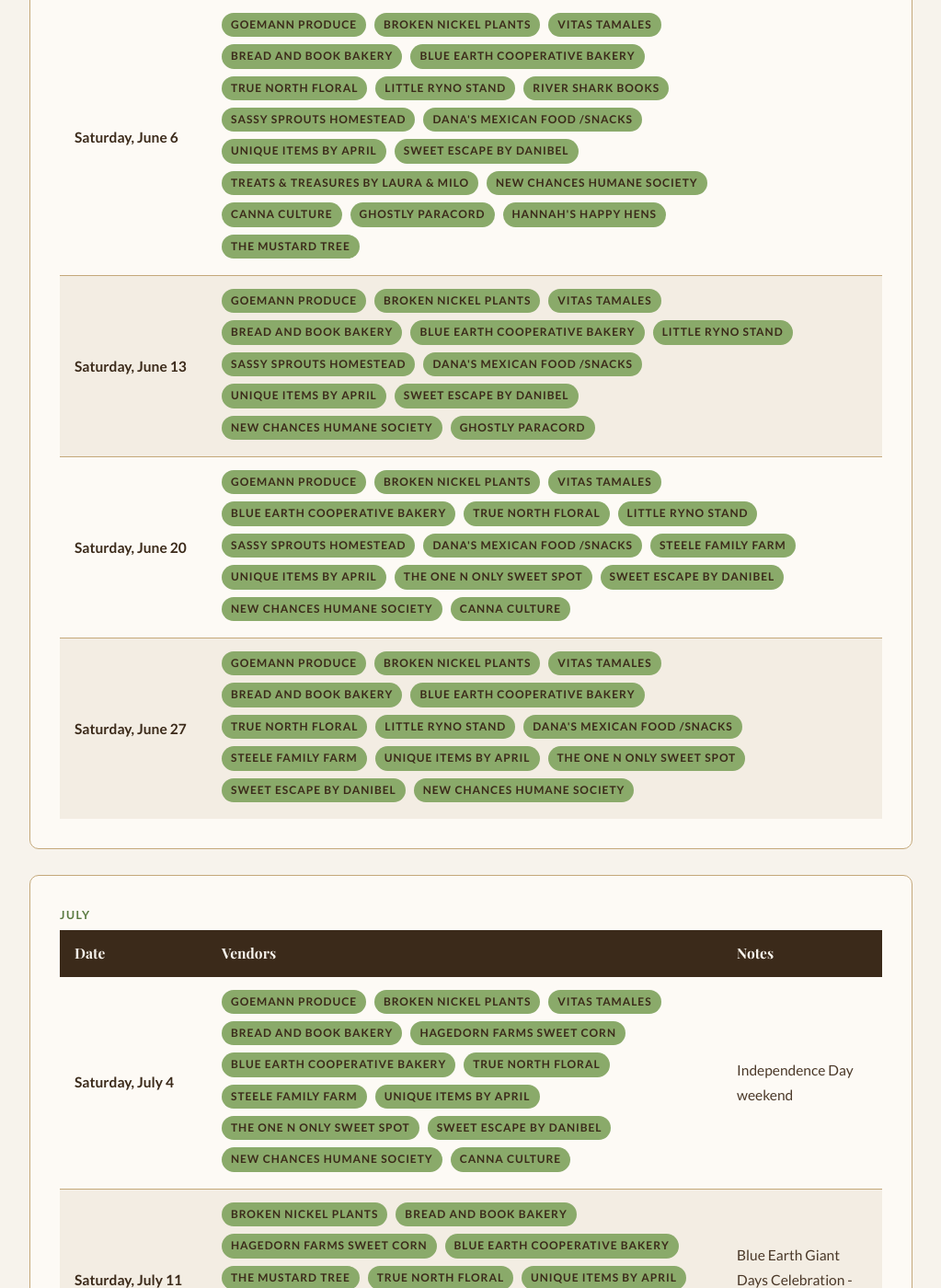
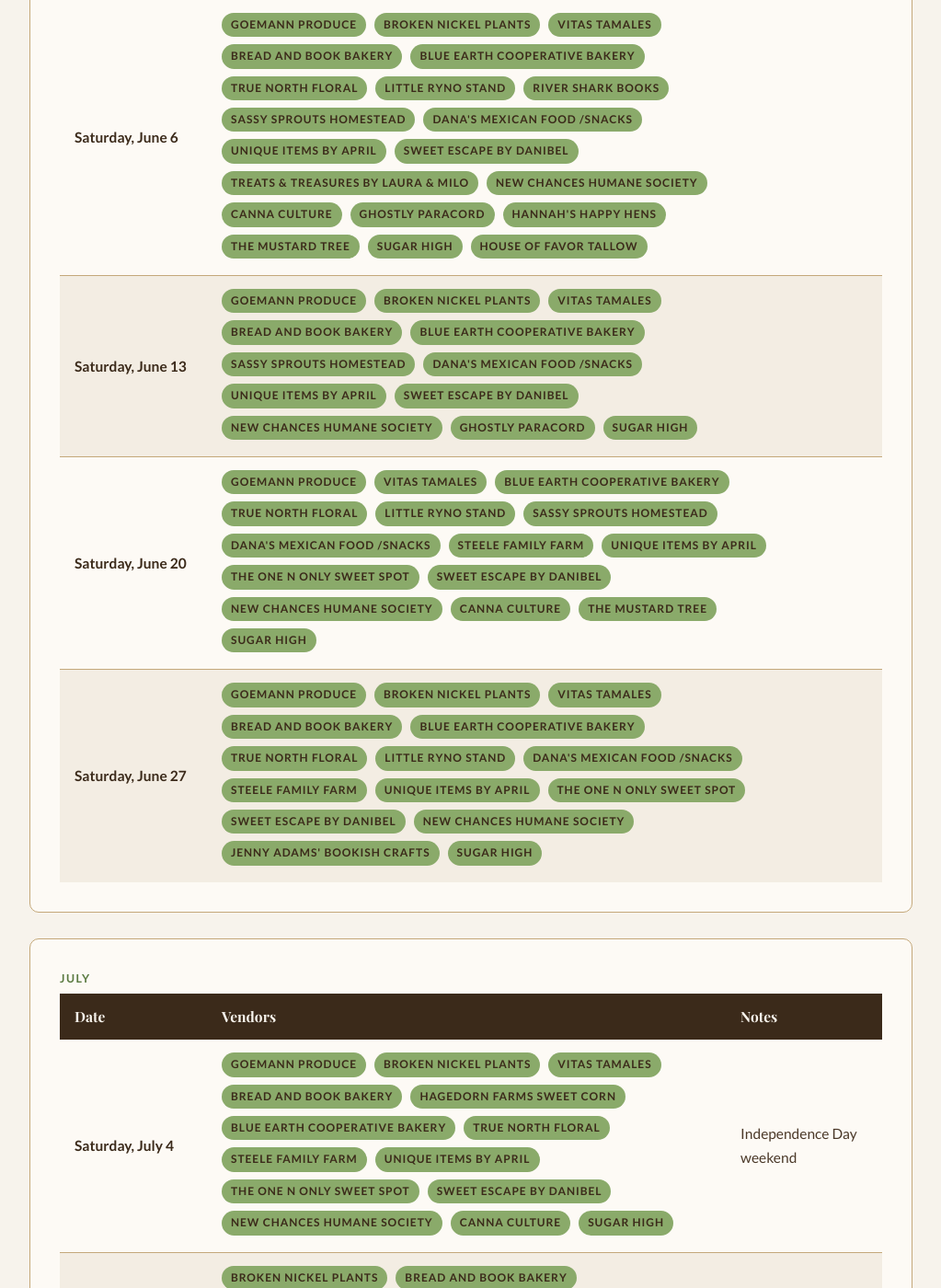
Before and after one commit to blueearthcommunitymarket/blueearthcommunitymarket.github.io, a Jekyll site: the page built from calendar/index.html, in a window 1280 px wide and 1400 px high, scrolled down 1284 px. Shown: the whole window at 92% size, without its empty margins (128-1151 px from the left). Built offline with Jekyll 4.4.1, drawn with Linux system fonts in a browser that asks for light colours; some web fonts are replaced; some of the changed text lies outside the part shown.

Commit message:
Update market calendar from May 19 SG PDF

```diff
--- a/calendar/index.html
+++ b/calendar/index.html
@@ -105,6 +105,8 @@ description: 2026 Blue Earth Community Market season schedule. Saturdays 10am-1p
                         <span class="tag">Ghostly Paracord</span>
                         <span class="tag">Hannah's Happy Hens</span>
                         <span class="tag">The Mustard Tree</span>
+                        <span class="tag">Sugar high</span>
+                        <span class="tag">House of Favor Tallow</span>
                     </td>
                     <td></td>
                 </tr>
@@ -116,13 +118,13 @@ description: 2026 Blue Earth Community Market season schedule. Saturdays 10am-1p
                         <span class="tag">Vitas Tamales</span>
                         <span class="tag">Bread and Book Bakery</span>
                         <span class="tag">Blue Earth Cooperative Bakery</span>
-                        <span class="tag">Little Ryno Stand</span>
                         <span class="tag">Sassy Sprouts Homestead</span>
                         <span class="tag">Dana's Mexican Food /Snacks</span>
                         <span class="tag">Unique Items by April</span>
                         <span class="tag">Sweet Escape by Danibel</span>
                         <span class="tag">New Chances Humane Society</span>
                         <span class="tag">Ghostly Paracord</span>
+                        <span class="tag">Sugar high</span>
                     </td>
                     <td></td>
                 </tr>
@@ -130,7 +132,6 @@ description: 2026 Blue Earth Community Market season schedule. Saturdays 10am-1p
                     <td class="market-date">Saturday, June 20</td>
                     <td>
                         <span class="tag">Goemann Produce</span>
-                        <span class="tag">Broken Nickel Plants</span>
                         <span class="tag">Vitas Tamales</span>
                         <span class="tag">Blue Earth Cooperative Bakery</span>
                         <span class="tag">True North Floral</span>
@@ -143,6 +144,8 @@ description: 2026 Blue Earth Community Market season schedule. Saturdays 10am-1p
                         <span class="tag">Sweet Escape by Danibel</span>
                         <span class="tag">New Chances Humane Society</span>
                         <span class="tag">Canna Culture</span>
+                        <span class="tag">The Mustard Tree</span>
+                        <span class="tag">Sugar high</span>
                     </td>
                     <td></td>
                 </tr>
@@ -162,6 +165,8 @@ description: 2026 Blue Earth Community Market season schedule. Saturdays 10am-1p
                         <span class="tag">The One N Only Sweet Spot</span>
                         <span class="tag">Sweet Escape by Danibel</span>
                         <span class="tag">New Chances Humane Society</span>
+                        <span class="tag">Jenny Adams' Bookish Crafts</span>
+                        <span class="tag">Sugar high</span>
                     </td>
                     <td></td>
                 </tr>
@@ -195,6 +200,7 @@ description: 2026 Blue Earth Community Market season schedule. Saturdays 10am-1p
                         <span class="tag">Sweet Escape by Danibel</span>
                         <span class="tag">New Chances Humane Society</span>
                         <span class="tag">Canna Culture</span>
+                        <span class="tag">Sugar high</span>
                     </td>
                     <td>Independence Day weekend</td>
                 </tr>
@@ -211,6 +217,7 @@ description: 2026 Blue Earth Community Market season schedule. Saturdays 10am-1p
                         <span class="tag">The One N Only Sweet Spot</span>
                         <span class="tag">Sweet Escape by Danibel</span>
                         <span class="tag">New Chances Humane Society</span>
+                        <span class="tag">Sugar high</span>
                     </td>
                     <td>Blue Earth Giant Days Celebration - details coming soon</td>
                 </tr>
@@ -230,6 +237,8 @@ description: 2026 Blue Earth Community Market season schedule. Saturdays 10am-1p
                         <span class="tag">Sweet Escape by Danibel</span>
                         <span class="tag">New Chances Humane Society</span>
                         <span class="tag">Canna Culture</span>
+                        <span class="tag">The Mustard Tree</span>
+                        <span class="tag">Sugar high</span>
                     </td>
                     <td></td>
                 </tr>
@@ -247,6 +256,7 @@ description: 2026 Blue Earth Community Market season schedule. Saturdays 10am-1p
                         <span class="tag">The One N Only Sweet Spot</span>
                         <span class="tag">Sweet Escape by Danibel</span>
                         <span class="tag">New Chances Humane Society</span>
+                        <span class="tag">Sugar high</span>
                     </td>
                     <td></td>
                 </tr>
@@ -281,6 +291,7 @@ description: 2026 Blue Earth Community Market season schedule. Saturdays 10am-1p
                         <span class="tag">Sweet Escape by Danibel</span>
                         <span class="tag">New Chances Humane Society</span>
                         <span class="tag">Canna Culture</span>
+                        <span class="tag">Sugar high</span>
                     </td>
                     <td></td>
                 </tr>
@@ -296,6 +307,7 @@ description: 2026 Blue Earth Community Market season schedule. Saturdays 10am-1p
                         <span class="tag">Unique Items by April</span>
                         <span class="tag">The One N Only Sweet Spot</span>
                         <span class="tag">Sweet Escape by Danibel</span>
+                        <span class="tag">Sugar high</span>
                     </td>
                     <td></td>
                 </tr>
@@ -310,6 +322,7 @@ description: 2026 Blue Earth Community Market season schedule. Saturdays 10am-1p
                         <span class="tag">Dana's Mexican Food /Snacks</span>
                         <span class="tag">Unique Items by April</span>
                         <span class="tag">The One N Only Sweet Spot</span>
+                        <span class="tag">Sugar high</span>
                     </td>
                     <td></td>
                 </tr>
@@ -325,6 +338,8 @@ description: 2026 Blue Earth Community Market season schedule. Saturdays 10am-1p
                         <span class="tag">Unique Items by April</span>
                         <span class="tag">The One N Only Sweet Spot</span>
                         <span class="tag">Sweet Escape by Danibel</span>
+                        <span class="tag">Jenny Adams' Bookish Crafts</span>
+                        <span class="tag">Sugar high</span>
                     </td>
                     <td></td>
                 </tr>
@@ -338,6 +353,7 @@ description: 2026 Blue Earth Community Market season schedule. Saturdays 10am-1p
                         <span class="tag">Unique Items by April</span>
                         <span class="tag">The One N Only Sweet Spot</span>
                         <span class="tag">Sweet Escape by Danibel</span>
+                        <span class="tag">Sugar high</span>
                     </td>
                     <td></td>
                 </tr>
@@ -366,6 +382,7 @@ description: 2026 Blue Earth Community Market season schedule. Saturdays 10am-1p
                         <span class="tag">Unique Items by April</span>
                         <span class="tag">The One N Only Sweet Spot</span>
                         <span class="tag">Sweet Escape by Danibel</span>
+                        <span class="tag">Sugar high</span>
                     </td>
                     <td>Labor Day weekend</td>
                 </tr>
@@ -381,6 +398,7 @@ description: 2026 Blue Earth Community Market season schedule. Saturdays 10am-1p
                         <span class="tag">The One N Only Sweet Spot</span>
                         <span class="tag">Sweet Escape by Danibel</span>
                         <span class="tag">The Mustard Tree</span>
+                        <span class="tag">Sugar high</span>
                     </td>
                     <td></td>
                 </tr>
@@ -395,6 +413,7 @@ description: 2026 Blue Earth Community Market season schedule. Saturdays 10am-1p
                         <span class="tag">Unique Items by April</span>
                         <span class="tag">The One N Only Sweet Spot</span>
                         <span class="tag">Sweet Escape by Danibel</span>
+                        <span class="tag">Sugar high</span>
                     </td>
                     <td></td>
                 </tr>
@@ -409,6 +428,7 @@ description: 2026 Blue Earth Community Market season schedule. Saturdays 10am-1p
                         <span class="tag">Unique Items by April</span>
                         <span class="tag">The One N Only Sweet Spot</span>
                         <span class="tag">Sweet Escape by Danibel</span>
+                        <span class="tag">Sugar high</span>
                     </td>
                     <td></td>
                 </tr>
@@ -436,6 +456,7 @@ description: 2026 Blue Earth Community Market season schedule. Saturdays 10am-1p
                         <span class="tag">Unique Items by April</span>
                         <span class="tag">The One N Only Sweet Spot</span>
                         <span class="tag">Sweet Escape by Danibel</span>
+                        <span class="tag">Sugar high</span>
                     </td>
                     <td></td>
                 </tr>
@@ -449,6 +470,7 @@ description: 2026 Blue Earth Community Market season schedule. Saturdays 10am-1p
                         <span class="tag">Unique Items by April</span>
                         <span class="tag">The One N Only Sweet Spot</span>
                         <span class="tag">Sweet Escape by Danibel</span>
+                        <span class="tag">Sugar high</span>
                     </td>
                     <td></td>
                 </tr>
@@ -462,6 +484,8 @@ description: 2026 Blue Earth Community Market season schedule. Saturdays 10am-1p
                         <span class="tag">Unique Items by April</span>
                         <span class="tag">The One N Only Sweet Spot</span>
                         <span class="tag">Sweet Escape by Danibel</span>
+                        <span class="tag">Jenny Adams' Bookish Crafts</span>
+                        <span class="tag">Sugar high</span>
                     </td>
                     <td></td>
                 </tr>
@@ -472,6 +496,7 @@ description: 2026 Blue Earth Community Market season schedule. Saturdays 10am-1p
                         <span class="tag">True North Floral</span>
                         <span class="tag">Sweet Escape by Danibel</span>
                         <span class="tag">The One N Only Sweet Spot</span>
+                        <span class="tag">Sugar high</span>
                     </td>
                     <td></td>
                 </tr>
@@ -482,6 +507,7 @@ description: 2026 Blue Earth Community Market season schedule. Saturdays 10am-1p
                         <span class="tag">True North Floral</span>
                         <span class="tag">The One N Only Sweet Spot</span>
                         <span class="tag">Sweet Escape by Danibel</span>
+                        <span class="tag">Sugar high</span>
                     </td>
                     <td class="grand-opening">Season Finale - Happy Halloween!</td>
                 </tr>
```
